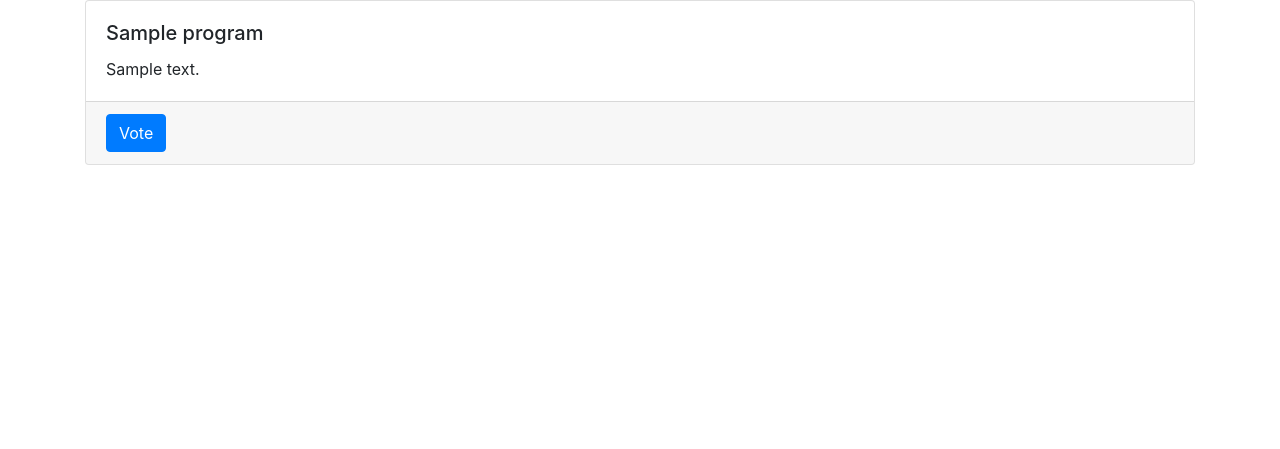
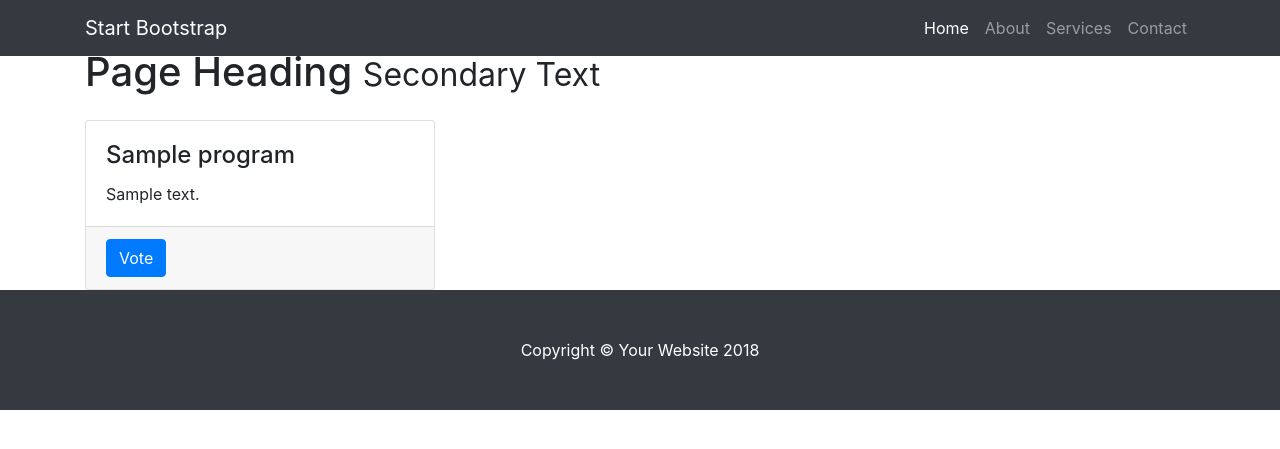
Before and after one commit to nachosmuchos/votelly, a Django app: page / in a window 1280 px wide. Shown: the top 449 px of the page. Run offline with Django 3.2, Linux system fonts and the light colour scheme; tables that the repository leaves empty hold one stand-in row (values such as "Sample post"); some libraries are stand-ins or nearby versions.

Commit message:
Bootstrap template applied

```diff
--- a/programs/templates/programs/home.html
+++ b/programs/templates/programs/home.html
@@ -1,20 +1,118 @@
-{% extends 'base.html' %}
-{% block content %}
+<!DOCTYPE html>
+<html lang="en">
 
-<div class="card-deck">
+body {
+  padding-top: 54px;
+}
+
+@media (min-width: 992px) {
+  body {
+    padding-top: 56px;
+  }
+}
+
+.portfolio-item {
+  margin-bottom: 30px;
+}
+
+.pagination {
+  margin-bottom: 30px;
+}
+
+  <head>
+
+    <meta charset="utf-8">
+    <meta name="viewport" content="width=device-width, initial-scale=1, shrink-to-fit=no">
+    <meta name="description" content="">
+    <meta name="author" content="">
+
+    <link rel="stylesheet" href="https://stackpath.bootstrapcdn.com/bootstrap/4.1.1/css/bootstrap.min.css" integrity="sha384-WskhaSGFgHYWDcbwN70/dfYBj47jz9qbsMId/iRN3ewGhXQFZCSftd1LZCfmhktB" crossorigin="anonymous">
+    <link href="https://unpkg.com/ionicons@4.0.0/dist/css/ionicons.min.css"rel="stylesheet"/>
+
+    <title>3 Col Portfolio - Start Bootstrap Template</title>
+
+    <!-- Bootstrap core CSS -->
+
+    <!-- Custom styles for this template -->
+
+
+  </head>
+
+  <body>
+
+    <!-- Navigation -->
+    <nav class="navbar navbar-expand-lg navbar-dark bg-dark fixed-top">
+      <div class="container">
+        <a class="navbar-brand" href="#">Start Bootstrap</a>
+        <button class="navbar-toggler" type="button" data-toggle="collapse" data-target="#navbarResponsive" aria-controls="navbarResponsive" aria-expanded="false" aria-label="Toggle navigation">
+          <span class="navbar-toggler-icon"></span>
+        </button>
+        <div class="collapse navbar-collapse" id="navbarResponsive">
+          <ul class="navbar-nav ml-auto">
+            <li class="nav-item active">
+              <a class="nav-link" href="#">Home
+                <span class="sr-only">(current)</span>
+              </a>
+            </li>
+            <li class="nav-item">
+              <a class="nav-link" href="#">About</a>
+            </li>
+            <li class="nav-item">
+              <a class="nav-link" href="#">Services</a>
+            </li>
+            <li class="nav-item">
+              <a class="nav-link" href="#">Contact</a>
+            </li>
+          </ul>
+        </div>
+      </div>
+    </nav>
+
+    <!-- Page Content -->
+    <div class="container">
+
+      <!-- Page Heading -->
+      <h1 class="my-4">Page Heading
+        <small>Secondary Text</small>
+      </h1>
+
+      <div class="row">
 
     {% for program in programs.all %}
-<div class="card" style="width: 18rem;">
+        <div class="col-lg-4 col-sm-6 portfolio-item">
+          <div class="card h-100">
+
             <div class="card-body">
-    <h5 class="card-title">{{ program.name }}</h5>
+              <h4 class="card-title">{{ program.name }}
+              </h4>
               <p class="card-text">{{ program.description }}</p>
             </div>
             <div class="card-footer text-muted">
               <a href="{% url 'program_characters' program.id %}" class="btn btn-primary">Vote</a>
             </div>
           </div>
+        </div>
     {% endfor %}
 
       </div>
+      <!-- /.row -->
 
-{% endblock %}
+    </div>
+    <!-- /.container -->
+
+    <!-- Footer -->
+    <footer class="py-5 bg-dark">
+      <div class="container">
+        <p class="m-0 text-center text-white">Copyright &copy; Your Website 2018</p>
+      </div>
+      <!-- /.container -->
+    </footer>
+
+    <!-- Bootstrap core JavaScript -->
+    <script src="https://code.jquery.com/jquery-3.3.1.slim.min.js" integrity="sha384-q8i/X+965DzO0rT7abK41JStQIAqVgRVzpbzo5smXKp4YfRvH+8abtTE1Pi6jizo" crossorigin="anonymous"></script>
+    <script src="https://cdnjs.cloudflare.com/ajax/libs/popper.js/1.14.3/umd/popper.min.js" integrity="sha384-ZMP7rVo3mIykV+2+9J3UJ46jBk0WLaUAdn689aCwoqbBJiSnjAK/l8WvCWPIPm49" crossorigin="anonymous"></script>
+    <script src="https://stackpath.bootstrapcdn.com/bootstrap/4.1.1/js/bootstrap.min.js" integrity="sha384-smHYKdLADwkXOn1EmN1qk/HfnUcbVRZyYmZ4qpPea6sjB/pTJ0euyQp0Mk8ck+5T" crossorigin="anonymous"></script>
+
+  </body>
+
+</html>
```
Lines whose indentation alone changed are shown as unchanged.
